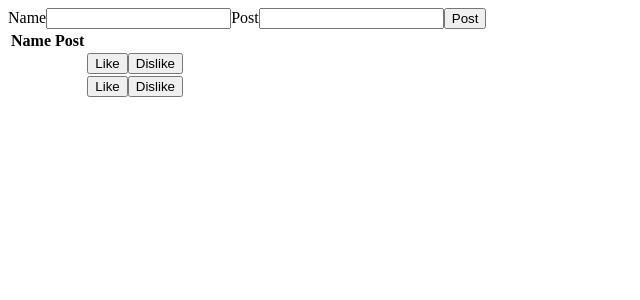
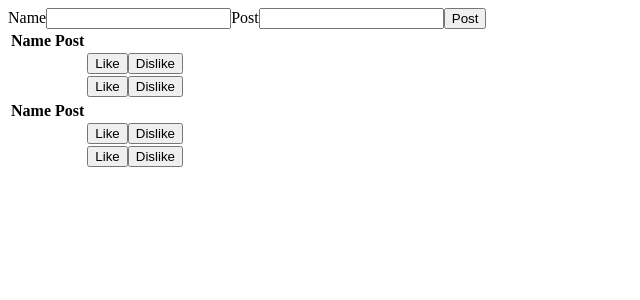
Before and after one commit to CodiKing/socialFeed, a React (Create React App) app: page / in a window 1280 px wide. Shown: the top 300 px of the page, without its empty margins (0-640 px from the left). Built offline with nearby package versions, Linux system fonts and the light colour scheme.

Commit message:
still need to work on displayPosts

```diff
--- a/src/App.js
+++ b/src/App.js
@@ -17,7 +17,8 @@ function App() {
     <div>
       <CreatePost addNewPost={addNewPost} />
       <Post parentEntries={entries}/>
-     <post/>
+      <DisplayPosts parentEntries={entries}/>
+
     </div>
   );
 }
--- a/src/displayPosts.jsx
+++ b/src/displayPosts.jsx
@@ -1,24 +1,43 @@
+import React, { useState, useEffect } from 'react';
 
 const DisplayPosts = (props) => {
+
+  const [postData, setPostData] =useState([])
+
+  useEffect(() =>{
+    let tempPostData=props.parentEntries.map(entry =>{
+      return [entry.name, entry.post]
+    });
+    setPostData(tempPostData);
+
+  }, [props.parentEntries])
   return (
     <table>
     <thead>
       <tr>
-            <th>Posts</th>
+        <th>Name</th>
+        <th>Post</th>
       </tr>
     </thead>
     <tbody>
-          {props.parentEntries.map((entry,index) =>{
+      {props.parentEntries.map((entry) =>{
         return(
           <tr>
-                <td>{index + 1}</td>
-                <td>(entry.name)</td>
-                <td>(entry.post)</td>
+
+            <td>{entry.name}</td>
+            <td>{entry.post}</td>
+            <button type='toggle'>Like</button>
+            <button type='toggle'>Dislike</button>
           </tr>
+
         );
       })}
     </tbody>
-      </table> );
+  </table>);
+
+
+
+
 }
 
 export default DisplayPosts;
--- a/src/post.jsx
+++ b/src/post.jsx
@@ -5,8 +5,6 @@ const Post = (props) => {
         <thead>
           <tr>
             <th>Name</th>
-
-
             <th>Post</th>
           </tr>
         </thead>
```
Lines whose indentation alone changed are shown as unchanged.
